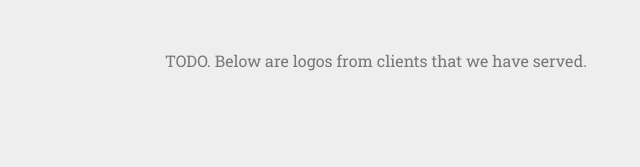
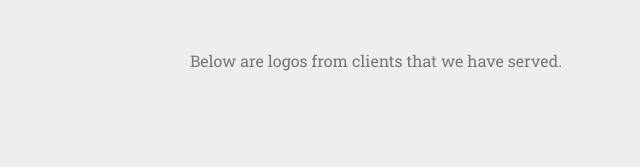
Before and after one commit to Xirui/thewebsitecompany, a website: page index.html in a window 1280 px wide. Shown: the part 3173-3340 px from the top of the page, 264-904 px from the left. Drawn offline with nearby package versions, Linux system fonts and the light colour scheme; a web font is replaced by a local one.

Commit message:
git push

```diff
--- a/index.html
+++ b/index.html
@@ -211,7 +211,7 @@
             </div>
             <div class="row">
                 <div class="col-lg-8 col-lg-offset-2 text-center">
-                    <p class="large text-muted">TODO. Below are logos from clients that we have served.</p>
+                    <p class="large text-muted">Below are logos from clients that we have served.</p>
                 </div>
             </div>
         </div>
```
